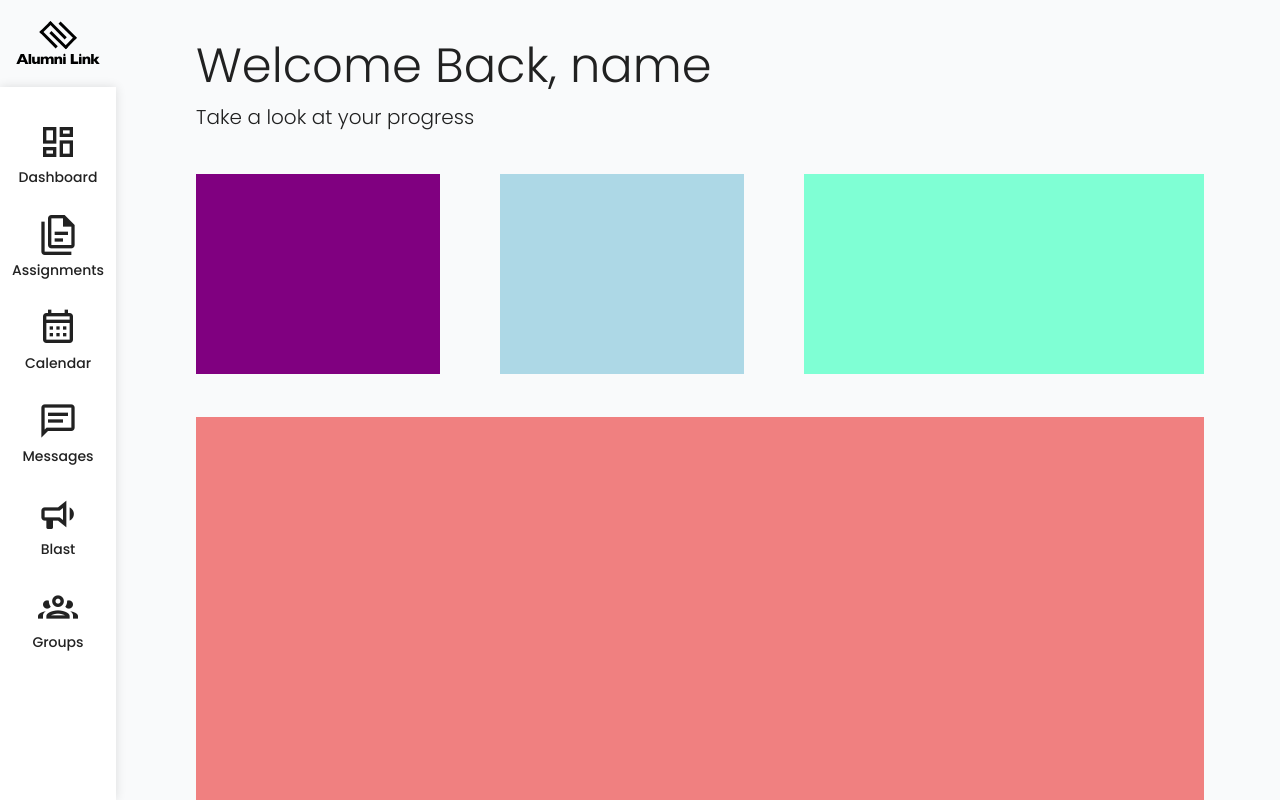
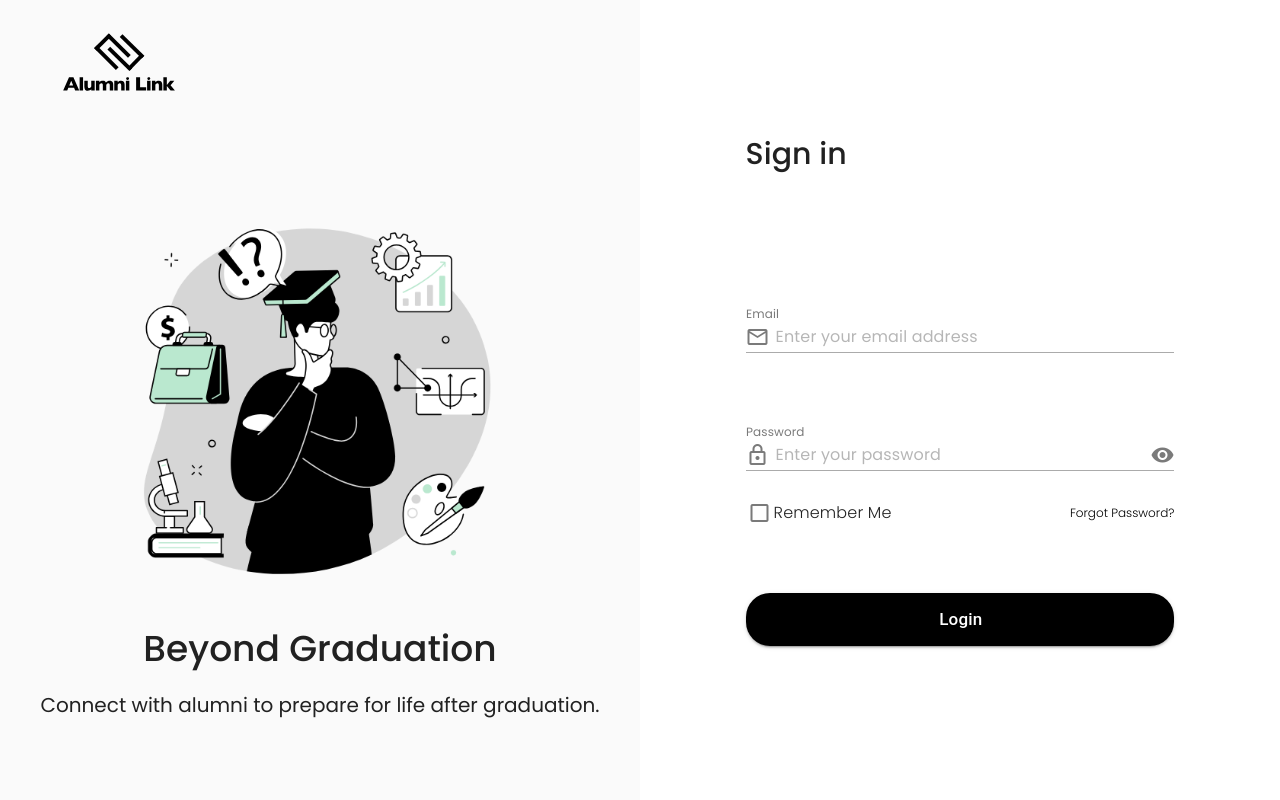
Before and after one commit to brasskneecap/alumni-link, a Vue app in the folder portal/: page / in a window 1280 px wide. Shown: the top 800 px of the page. Built offline with nearby package versions, Linux system fonts and the light colour scheme.

Commit message:
al-add-routing did some merging

```diff
--- a/portal/src/App.vue
+++ b/portal/src/App.vue
@@ -1,6 +1,6 @@
 <template>
   <v-app class="app-main">
-    <!-- <LoginPage v-if="!loggedIn"/> -->
+    <LoginPage v-if="!loggedIn"/>
     <LandingPage></LandingPage>
   </v-app>
 </template>
```
Also changed, not shown: 1 other file (tests, documents, lock files or other folders).
